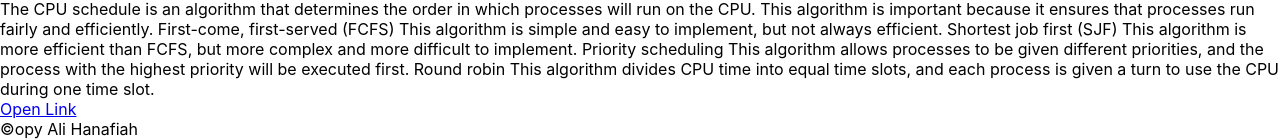
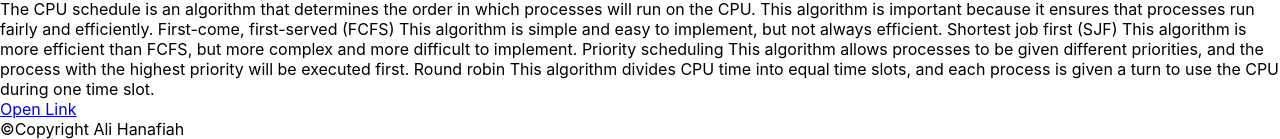
Before and after one commit to hanafiahlubis/portofolio-react, a React (Vite) app: page / in a window 1280 px wide. Shown: the part 8152-8291 px from the top of the page. Built offline with nearby package versions, Linux system fonts and the light colour scheme.

Commit message:
Bismmilah selesai dan masih ada perkembangan nya lagi

```diff
--- a/src/components/Footer.jsx
+++ b/src/components/Footer.jsx
@@ -1,5 +1,7 @@
 export default function Footer() {
   return (
-    <footer className="text-center mb-5 pt-1">&#169;opy Ali Hanafiah</footer>
+    <footer className="text-center mb-5 pt-1">
+      &#169;Copyright Ali Hanafiah
+    </footer>
   );
 }
```
